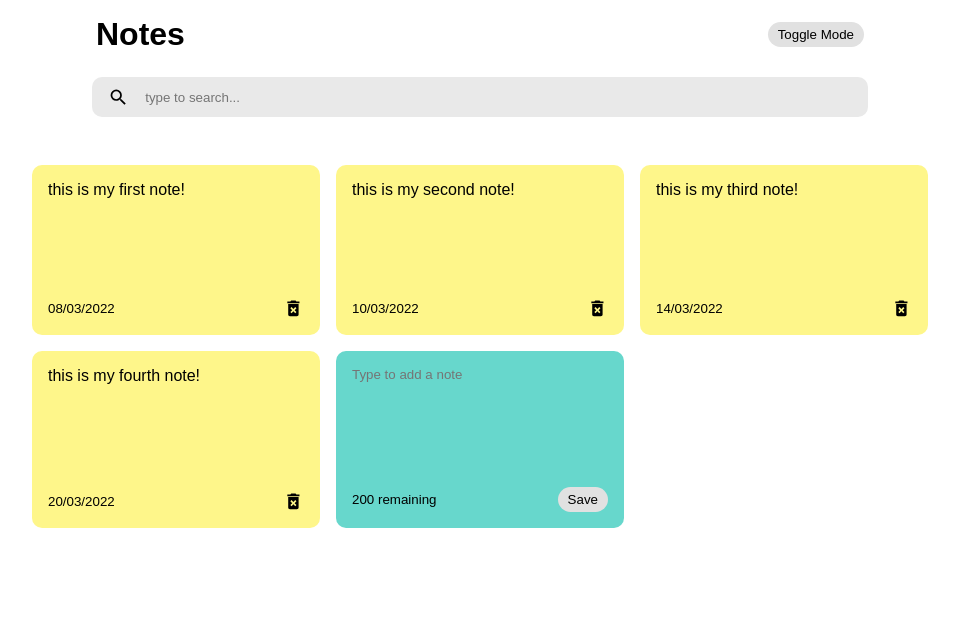
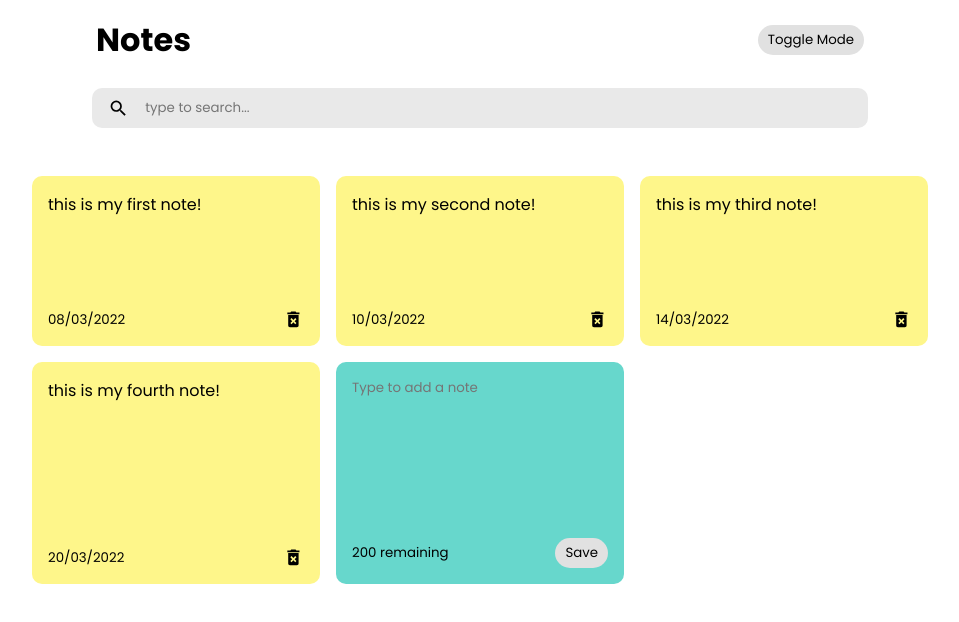
Before and after one commit to marizoo/reactApp-add-Notes, a React (Create React App) app: page / in a window 1280 px wide. Shown: the top 622 px of the page, without its empty margins (0-959 px from the left). Built offline with nearby package versions, Linux system fonts and the light colour scheme.

Commit message:
added font style

```diff
--- a/src/index.css
+++ b/src/index.css
@@ -1,3 +1,5 @@
+@import url('https://fonts.googleapis.com/css2?family=Poppins:wght@200;300;400;500;600;700;800;900&display=swap');
+
 .dark-mode {
     background-color: #1d1d1d;
 }
@@ -5,7 +7,6 @@
 .dark-mode h1{
     color: white;
 }
-
 
 *,
 *::before,
```
